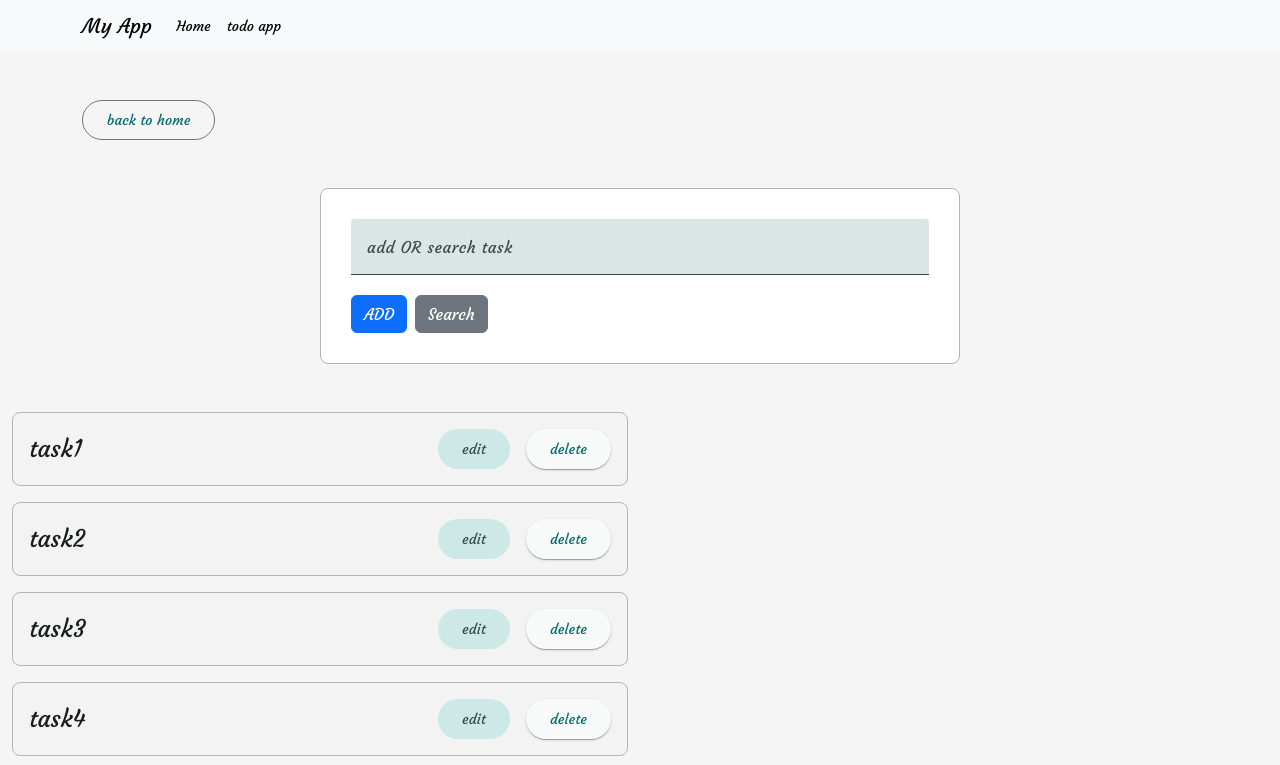
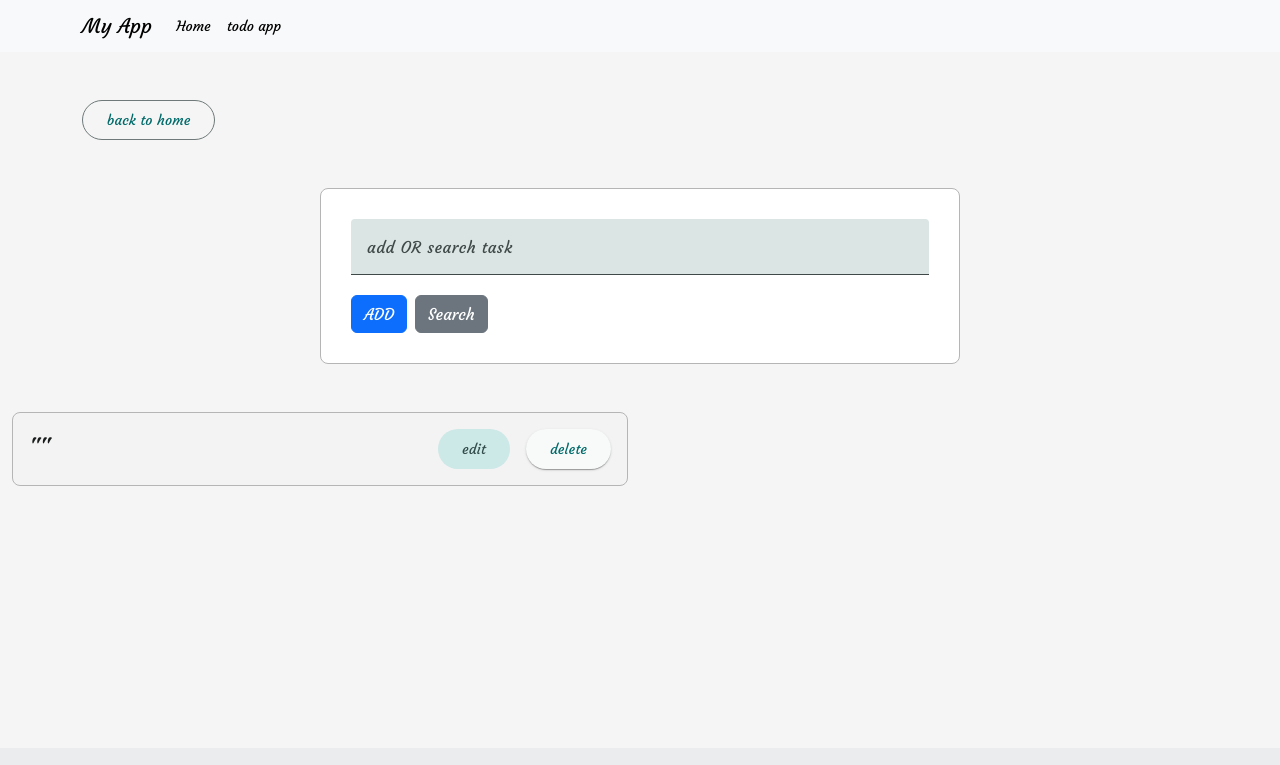
Before and after one commit to hebataha/my-angular-app, an Angular app: page /todoApp in a window 1280 px wide. Shown: the top 765 px of the page. Built offline with nearby package versions, Linux system fonts and the light colour scheme.

Commit message:
object data

```diff
--- a/src/app/todo/components/todo-item/todo-item.html
+++ b/src/app/todo/components/todo-item/todo-item.html
@@ -2,7 +2,7 @@
     <div class="todo d-flex flex-column gap-3 mt-3">
         <div class="d-flex justify-content-between align-items-center todo-details">
             <div class="todo__data">
-                <h4 class="mb-0"> {{item}}</h4>
+                <h4 class="mb-0"> {{item.title | json}} </h4>
             </div>
             <div class="todo__actions d-flex gap-3">
                 <button matButton="outlined" matButton="tonal">edit</button>
--- a/src/app/todo/components/todo-item/todo-item.ts
+++ b/src/app/todo/components/todo-item/todo-item.ts
@@ -2,15 +2,16 @@ import { Component, Input } from '@angular/core';
 import { MatButtonModule } from '@angular/material/button';
 import { MatToolbarModule } from '@angular/material/toolbar';
 import { MatIconModule } from '@angular/material/icon'
+import { JsonPipe } from '@angular/common';
 
 @Component({
   selector: 'app-todo-item',
-  imports: [MatButtonModule,MatToolbarModule,MatIconModule],
+  imports: [MatButtonModule,MatToolbarModule,MatIconModule,JsonPipe],
   templateUrl: './todo-item.html',
   styleUrl: './todo-item.scss',
 })
 export class TodoItem {
-  @Input() item: string = "";
+  @Input() item: any = "";
 
 
 }
--- a/src/app/todo/interface/todo.ts
+++ b/src/app/todo/interface/todo.ts
@@ -1,6 +1,6 @@
 export interface TodoIem {
   id: number;
   title: string;
-  description: string;
-  isRead: boolean;
+  description?: string;
+  isRead?: boolean;
 }
--- a/src/app/todo/todo.html
+++ b/src/app/todo/todo.html
@@ -29,7 +29,8 @@
             <!-- <h1> {{inputTask}}</h1> -->
 
             @for (item of todoArray; track $index) {
-             <app-todo-item [item]="item"> </app-todo-item>
+              <!-- <h1>{{item.title| json}}</h1> -->
+              <app-todo-item [item]="item"></app-todo-item>
             }
 
             <!-- @empty {
--- a/src/app/todo/todo.ts
+++ b/src/app/todo/todo.ts
@@ -7,10 +7,9 @@ import { MatInputModule } from '@angular/material/input';
 import { MatFormFieldModule } from '@angular/material/form-field';
 import { FormsModule } from '@angular/forms';
 import { TodoIem } from './interface/todo';
-import { CommonModule } from '@angular/common';
+import { CommonModule, JsonPipe } from '@angular/common';
 import { log } from 'console';
 import { TodoItem } from './components/todo-item/todo-item';
-
 
 @Component({
   selector: 'app-todo',
@@ -19,11 +18,18 @@ import { TodoItem } from './components/todo-item/todo-item';
   styleUrl: './todo.scss',
 })
 export class Todo implements OnInit {
-  todoArray: any = []
+  todoArray: TodoIem[] = []
   filterArray: any = []
   inputTask: string = ""
+
   constructor() {
-    this.todoArray = ["task1", "task2", "task3", "task4", "heba" , "taha"]
+    this.todoArray = [{
+      id: 1,
+      title: "",
+      description: "",
+      isRead: true,
+    }]
+
   }
   ngOnInit(): void {
     //Called after the constructor, initializing input properties, and the first call to ngOnChanges.
@@ -31,10 +37,16 @@ export class Todo implements OnInit {
 
   }
   addTodo(): any {
-    this.todoArray.push(this.inputTask)
+    this.todoArray.push({
+      id:  this.todoArray.length + 1,
+      title: this.inputTask,
+    })
+    this.inputTask = "";
+    console.log(this.todoArray);
+
   }
   valInput() {
-    this.todoArray = this.todoArray.filter((todo: any) => todo.includes(this.inputTask));
+    this.todoArray = this.todoArray.filter((todo: any) => todo.title.includes(this.inputTask));
 
     // console.log(this.todoArray)
     // if (this.todoArray == "") {
```
